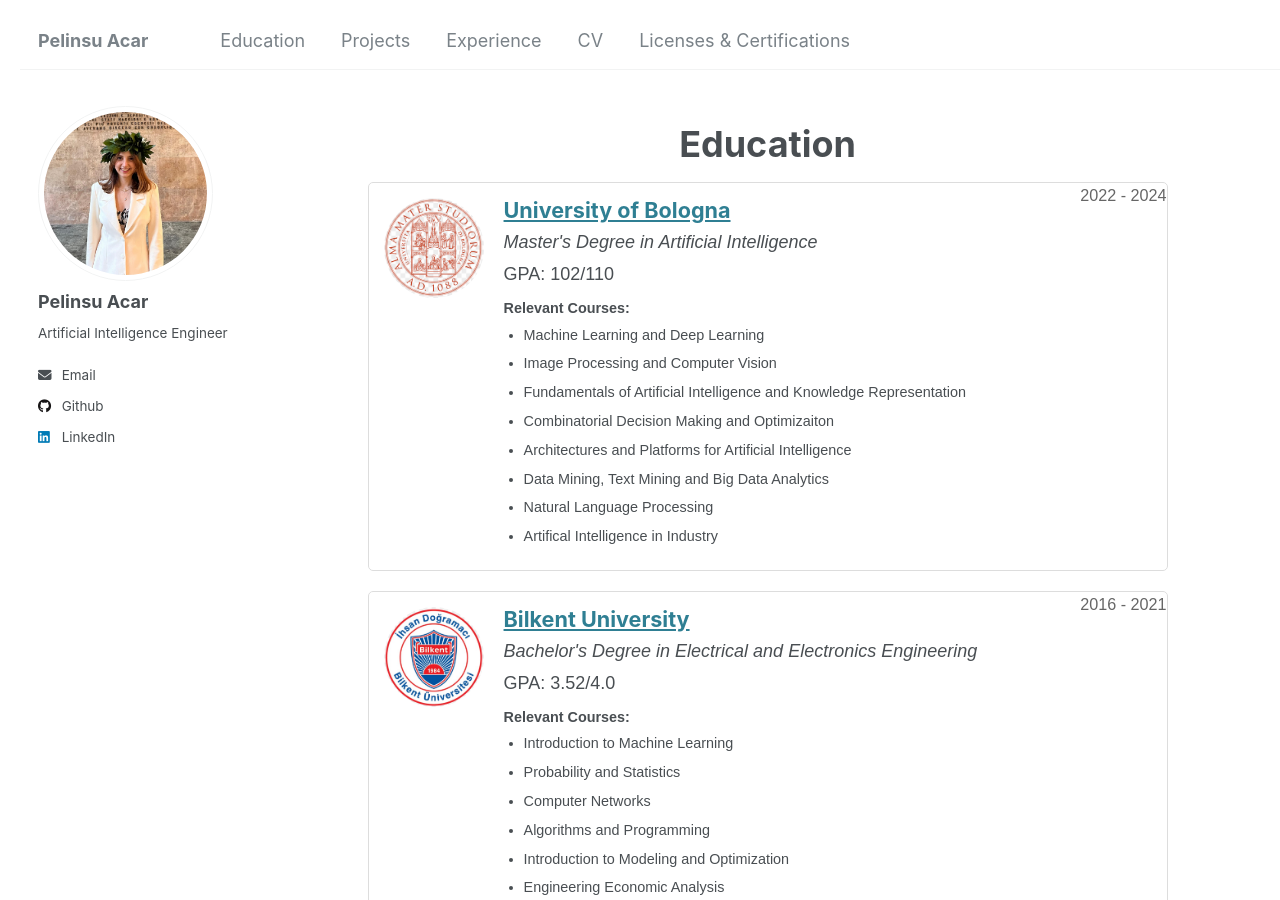
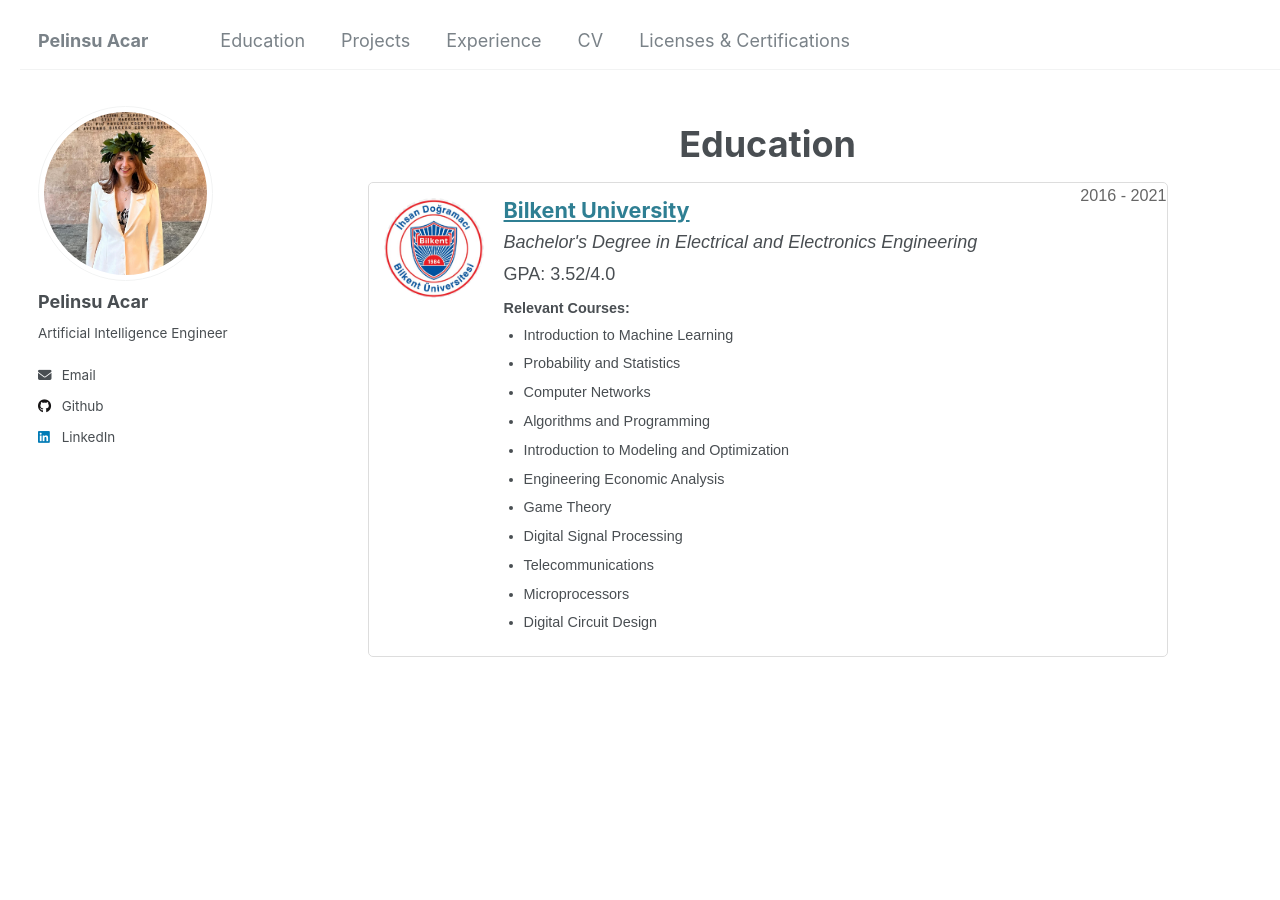
Before and after one commit to pelinsuacar/pelinsuacar.github.io, a Jekyll site: the page built from _pages/education.md, in a window 1280 px wide and 900 px high. Built offline with Jekyll 4.4.1, drawn with Linux system fonts in a browser that asks for light colours.

Commit message:
Update education.md

```diff
--- a/_pages/education.md
+++ b/_pages/education.md
@@ -6,32 +6,6 @@ author_profile: true
 ---
 
 <div class="education-section">
-    <div class="education-item">
-        <a href="https://corsi.unibo.it/2cycle/artificial-intelligence" target="_blank">
-            <img src="../images/unibo logo.png" alt="University Logo">
-        </a>
-        <div class="education-details">
-            <div class="education-header">
-                <h3><a href="https://corsi.unibo.it/2cycle/artificial-intelligence" target="_blank">University of Bologna</a></h3>
-                <span>2022 - 2024</span>
-            </div>
-            <div class="degree">Master's Degree in Artificial Intelligence</div>
-            <div class="gpa">GPA: 102/110</div>
-            <div class="relevant-courses">
-                <span>Relevant Courses:</span>
-                <ul>
-                    <li>Machine Learning and Deep Learning</li>
-                    <li>Image Processing and Computer Vision</li>
-                    <li>Fundamentals of Artificial Intelligence and Knowledge Representation</li>
-                    <li>Combinatorial Decision Making and Optimizaiton</li>
-                    <li>Architectures and Platforms for Artificial Intelligence</li>
-                    <li>Data Mining, Text Mining and Big Data Analytics</li>
-                    <li>Natural Language Processing</li>
-                    <li>Artifical Intelligence in Industry</li>
-                </ul>
-            </div>
-        </div>
-    </div>
      <div class="education-item">
         <a href="https://ee.bilkent.edu.tr/en/" target="_blank">
             <img src="../images/bilkent logo.jpg" alt="University Logo">
```
